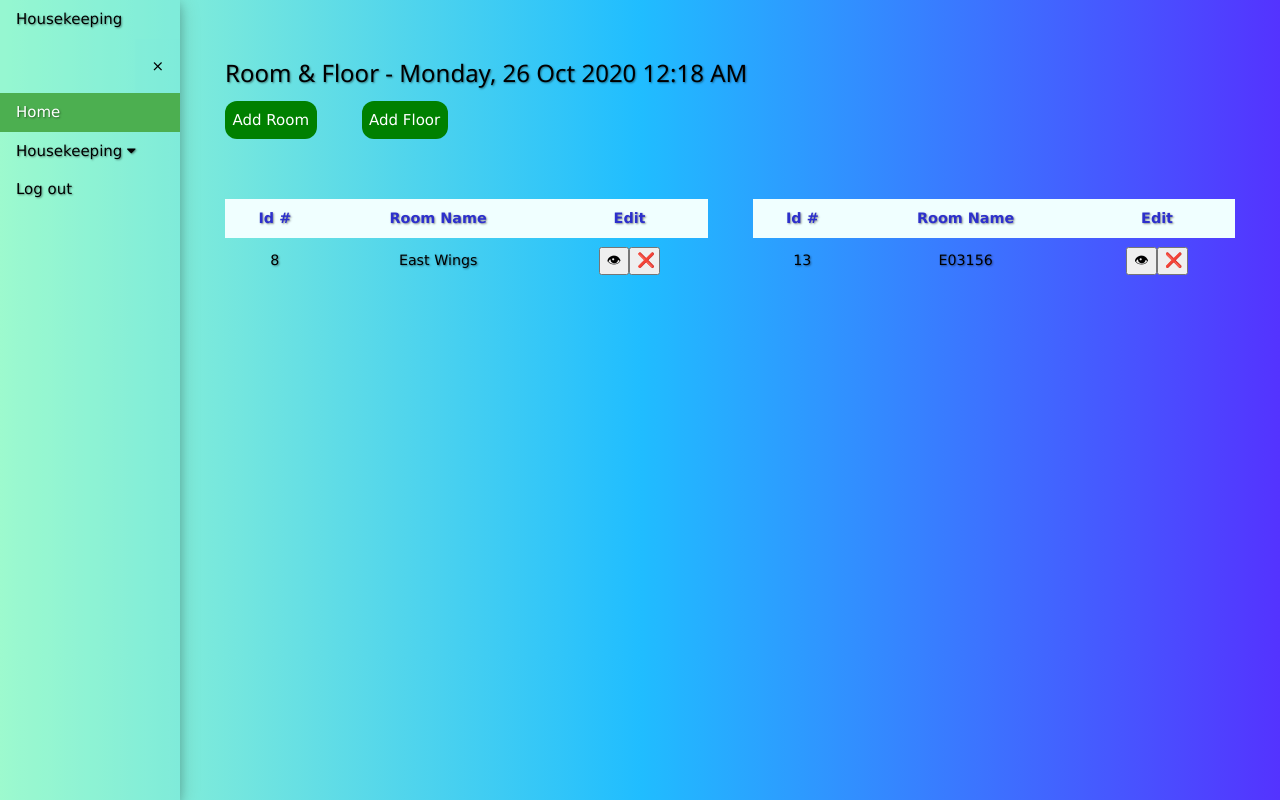
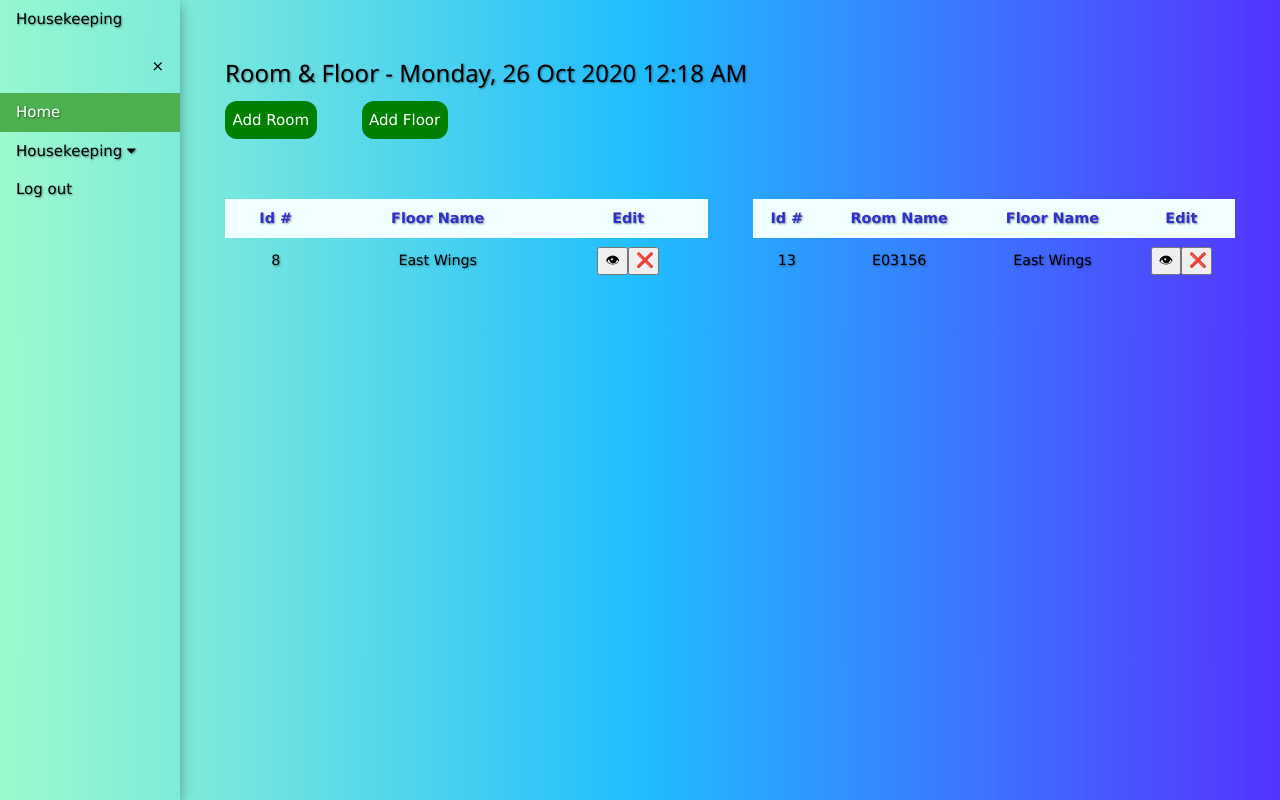
Before and after one commit to shuvra-matrix/-Housekeeping-Management-System-in-the-Hospitality-Industry, a Django app: template hms/templates/admins/rooms_and_floor.html in a window 1280 px wide. Run offline with Django 3.2, Linux system fonts and the light colour scheme; the template is opened without the code that fills it: values that come from a table or form of the project are taken from there, others are empty; data comes from the database, SQL or seed files in the repository; both versions use the stored data as it was after the commit.

Commit message:
update room and floor page

```diff
--- a/hms/templates/admins/rooms_and_floor.html
+++ b/hms/templates/admins/rooms_and_floor.html
@@ -30,7 +30,7 @@
             <table class="table_class" >
                 <thead class="table_head">
                     <th>Id #</th>
-                    <th>Room Name</th>
+                    <th>Floor Name</th>
                     <th>Edit</th>
                 </thead>
                 <tbody>
@@ -71,6 +71,7 @@
                 <thead class="table_head">
                      <th>Id #</th>
                     <th>Room Name</th>
+                    <th>Floor Name</th>
                     <th>Edit</th>
                 </thead>
                 <tbody>
@@ -79,6 +80,7 @@
                     <tr>
                         <td>{{room.room_id}}</td>
                         <td>{{room.room_name}}</td>
+                        <td>{{room.floor_id.floor_name}}</td>
                         <td style="display: flex;align-items: center;justify-content: center;">
                         <form action="{% url 'hmsapp:edit_room' %}" method="POST">
                             {% csrf_token %}
```
Also changed, not shown: hms/db.sqlite3.
